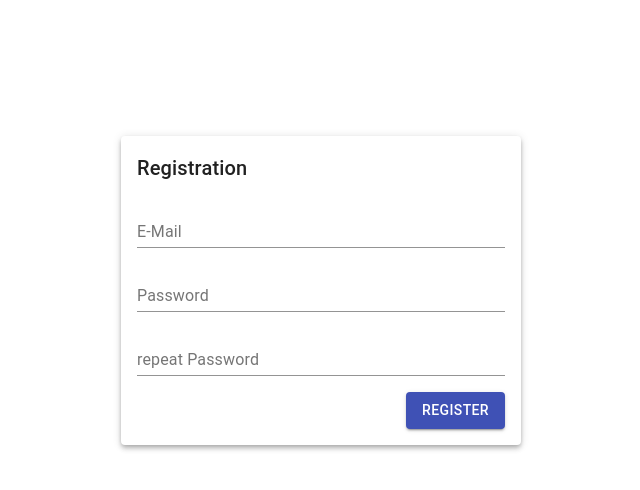
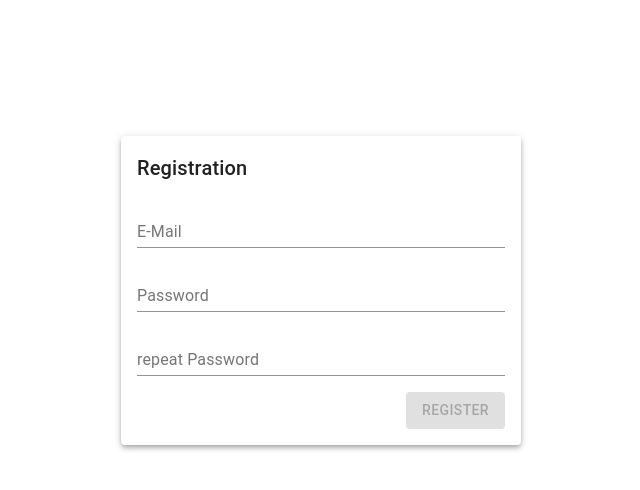
Before and after one commit to andreasbehnke/spring-authentication-jwt-react, a React (Create React App) app in the folder webclient/: page /register in a window 1280 px wide. Shown: the top 490 px of the page, without its empty margins (319-959 px from the left). Built offline with nearby package versions, Linux system fonts and the light colour scheme.

Commit message:
fixed bug: onSubmit MUST return a promise to isSubmitting is working properly

```diff
--- a/webclient/src/RegistrationForm.tsx
+++ b/webclient/src/RegistrationForm.tsx
@@ -10,14 +10,14 @@ import {ControlledTextField} from "./common/ControlledTextField";
 export default function RegistrationForm() {
 
     const methods = useForm({mode: "onBlur"});
-    const {handleSubmit, getValues} = methods;
+    const {handleSubmit, getValues, formState: {isSubmitting, isValid}} = methods;
 
     const {enqueueSnackbar} = useSnackbar();
 
     const history = useHistory();
 
     const onSubmit = (data: UserRegistrationRequest) => {
-        axios.post<UserRegistrationRequest>("/public/register", data)
+        return axios.post<UserRegistrationRequest>("/public/register", data)
             .then(() => {
                 history.push("/login");
                 enqueueSnackbar("Confirmation email has been send", {variant: "success"});
@@ -75,6 +75,7 @@ export default function RegistrationForm() {
                             variant="contained"
                             color="primary"
                             type={"submit"}
+                            disabled={isSubmitting || !isValid}
                         >Register</Button>
                     </Grid>
                 </Grid>
```
